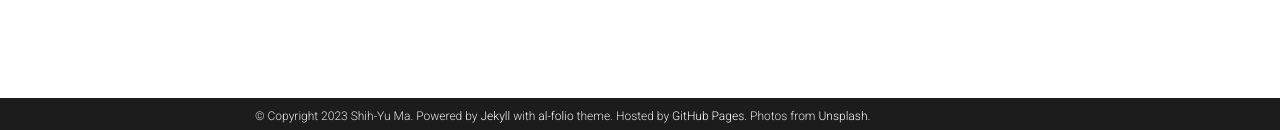
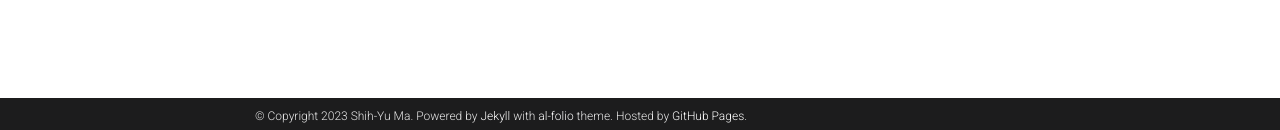
Before and after one commit to horseisfish/horseisfish.github.io, a Jekyll site: the page built from _pages/publications.md, in a window 1280 px wide. Shown: the part 767-897 px from the top of the page. Built offline with Jekyll 4.4.1, drawn with Linux system fonts in a browser that asks for light colours; comment, search, counter and statistics services are not loaded; a style sheet for code colours, icons or effects is not loaded; some of the changed lines change nothing that is shown.

Commit message:
Update _config.yml

```diff
--- a/_config.yml
+++ b/_config.yml
@@ -8,15 +8,14 @@
 last_name: Ma
 email: leoma0219@gmail.com
 description: > # the ">" symbol means to ignore newlines until "footer_text:"
-  A simple, whitespace theme for academics. Based on [*folio](https://github.com/bogoli/-folio) design.
+  Shih-Yu Ma's personal space.
 footer_text: >
   Powered by <a href="https://jekyllrb.com/" target="_blank">Jekyll</a> with <a href="https://github.com/alshedivat/al-folio">al-folio</a> theme.
   Hosted by <a href="https://pages.github.com/" target="_blank">GitHub Pages</a>.
-  Photos from <a href="https://unsplash.com" target="_blank">Unsplash</a>.
-keywords: jekyll, jekyll-theme, academic-website, portfolio-website  # add your own keywords or leave empty
+keywords: Mixed Reality, AI & Machine Learning, Neural Science, Haptic Device  # add your own keywords or leave empty
 
 lang: en # the language of your site (for example: en, fr, cn, ru, etc.)
-icon: ⚛️  # the emoji used as the favicon (alternatively, provide image name in /assets/img/)
+icon: 🐎  # the emoji used as the favicon (alternatively, provide image name in /assets/img/)
 
 url: https://horseisfish.github.io # the base hostname & protocol for your site
 baseurl: # the subpath of your site, e.g. /blog/
@@ -41,7 +40,7 @@
 # will use title and url fields
 # Take a look to https://github.com/jekyll/jekyll-feed for more customization
 
-rss_icon: true
+rss_icon: false
 
 # -----------------------------------------------------------------------------
 # Layout
@@ -71,12 +70,12 @@
 gitlab_username: # your GitLab user name
 twitter_username: # your Twitter handle
 mastodon_username: # your mastodon instance+username in the format instance.tld/@username
-linkedin_username: # your LinkedIn user name
+linkedin_username: shih-yuma # your LinkedIn user name
 telegram_username: # your Telegram user name
 scholar_userid: # your Google Scholar ID
 semanticscholar_id: # your Semantic Scholar ID
 whatsapp_number: # your WhatsApp number (full phone number in international format. Omit any zeroes, brackets, or dashes when adding the phone number in international format.)
-orcid_id: # your ORCID ID
+orcid_id: 0000-0001-6686-0079 # your ORCID ID
 medium_username: # your Medium username
 quora_username: # your Quora username
 publons_id: # your ID on Publons
@@ -104,7 +103,7 @@
 wechat_qr: # filename of your wechat qr-code saved as an image (e.g., wechat-qr.png if saved to assets/img/wechat-qr.png)
 
 contact_note: >
-  You can even add a little note about which of these is the best way to reach you.
+  Please feel free to reach me via LinkedIn or email.
 
 # -----------------------------------------------------------------------------
 # Analytics and search engine verification
```
